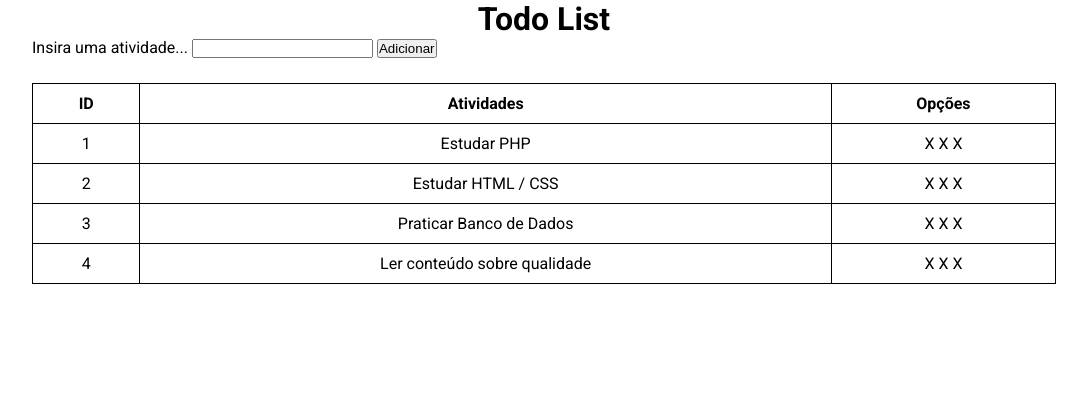
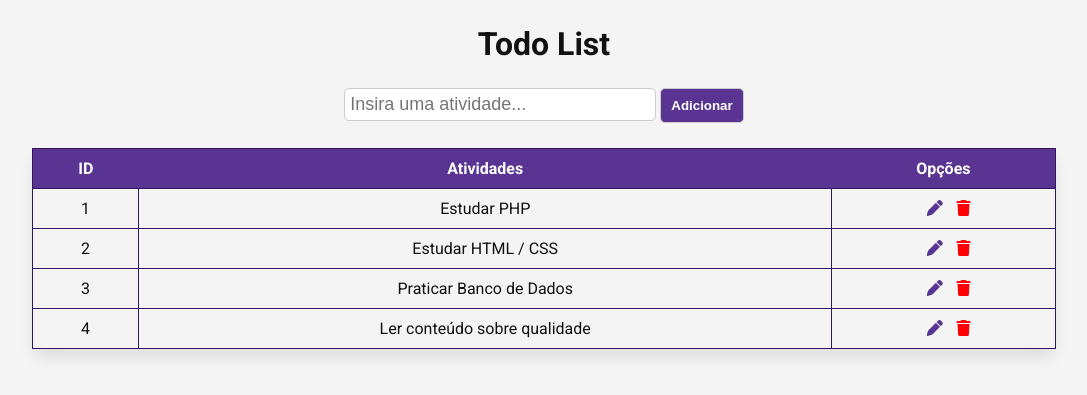
Before and after one commit to lenicio/porz-todo, a PHP site: page / in a window 1280 px wide. Shown: the top 395 px of the page, without its empty margins (96-1183 px from the left). Run offline with PHP 8.4, Linux system fonts and the light colour scheme.

Commit message:
Front end finalizado

```diff
--- a/index.html
+++ b/index.html
@@ -1,18 +1,22 @@
+<!--  -->
+
 <!DOCTYPE html>
 <html lang="pt">
+
 <head>
   <meta charset="UTF-8">
   <meta name="viewport" content="width=device-width, initial-scale=1.0">
   <link rel="stylesheet" href="./styles/style.css">
   <link rel="stylesheet" href="./styles/style1.css">
+  <link rel="stylesheet" href="https://cdnjs.cloudflare.com/ajax/libs/font-awesome/6.5.1/css/all.min.css" integrity="sha512-DTOQO9RWCH3ppGqcWaEA1BIZOC6xxalwEsw9c2QQeAIftl+Vegovlnee1c9QX4TctnWMn13TZye+giMm8e2LwA==" crossorigin="anonymous" referrerpolicy="no-referrer" />
   <title>Todo List</title>
 </head>
+
 <body>
   <main>
     <h1>Todo List</h1>
     <form>
-      <label for="atividade">Insira uma atividade...</label>
-      <input type="text" name="atividade" id="atividade">
+      <input type="text" name="atividade" id="atividade" placeholder="Insira uma atividade...">
       <input type="submit" value="Adicionar">
     </form>
 
@@ -29,28 +33,41 @@
         <tr>
           <td>1</td>
           <td>Estudar PHP</td>
-          <td>X X X</td>
+          <td>
+            <i class="fa-solid fa-pen"></i>
+            <i class="fa-solid fa-trash"></i>
+          </td>
         </tr>
 
         <tr>
           <td>2</td>
           <td>Estudar HTML / CSS</td>
-          <td>X X X</td>
+          <td>
+            <i class="fa-solid fa-pen"></i>
+            <i class="fa-solid fa-trash"></i>
+          </td>
         </tr>
 
         <tr>
           <td>3</td>
           <td>Praticar Banco de Dados</td>
-          <td>X X X</td>
+          <td>
+            <i class="fa-solid fa-pen"></i>
+            <i class="fa-solid fa-trash"></i>
+          </td>
         </tr>
 
         <tr>
           <td>4</td>
           <td>Ler conteúdo sobre qualidade</td>
-          <td>X X X</td>
+          <td>
+            <i class="fa-solid fa-pen"></i>
+            <i class="fa-solid fa-trash"></i>
+          </td>
         </tr>
       </tbody>
     </table>
   </main>
 </body>
+
 </html>
--- a/styles/style.css
+++ b/styles/style.css
@@ -9,24 +9,98 @@ body {
   font-family: "Roboto", sans-serif;
   width: 80%;
   margin-left: auto;
-  margin-right: auto;]
+  margin-right: auto;
+  background: #f4f4f4;
+  color: #111;
 }
 
 h1 {
+  margin-top: 25px;
   text-align: center;
 }
+
+form {
+  text-align: center;
+  margin-top: 25px;
+}
+
+input[type='text'] {
+  padding: 5px;
+  font-size: 18px;
+  border: 1px solid #ccc;
+  border-radius: 5px;
+  width: 300px;
+}
+
+input[type='submit'] {
+  transition: 0.3s;
+  padding: 5px 10px;
+  border: 1px solid #ccc;
+  border-radius: 5px;
+  background: #593493;
+  color: #fff;
+  font-weight: bold;
+  height: 35px;
+}
+
+
+input[type='submit']:hover{
+  background-color: #FF7F00;
+  transition: 0.3s;
+  cursor: pointer;
+}
+
 
 table {
   width: 100%;
   margin-top: 25px;
   text-align: center;
+  box-shadow: 0px 10px 15px -3px rgba(0,0,0,0.1); /* https://box-shadow.dev */
 }
 
-table, th, td {
-  border: 1px solid black;
+table, td {
+  border: 1px solid #31155d;
   border-collapse: collapse;
 }
 
 th, td {
   padding: 10px;
 }
+
+th {
+  background: #593493;
+  color: #fff;
+}
+
+tr:hover {
+  background-color: #ddd;
+}
+
+i {
+  margin-left: 10px;
+
+}
+
+i:hover {
+  cursor: pointer;
+}
+
+
+.fa-pen {
+  color: #593493;
+  transition: 0.3s;
+}
+
+.fa-pen:hover {
+  color: #ff8000;
+  transition: 0.3s;
+}
+
+.fa-trash {
+  color: #FF0000;
+  transition: 0.3s;
+}
+.fa-trash:hover {
+  color: #ff6363;
+  transition: 0.3s;
+}
```
